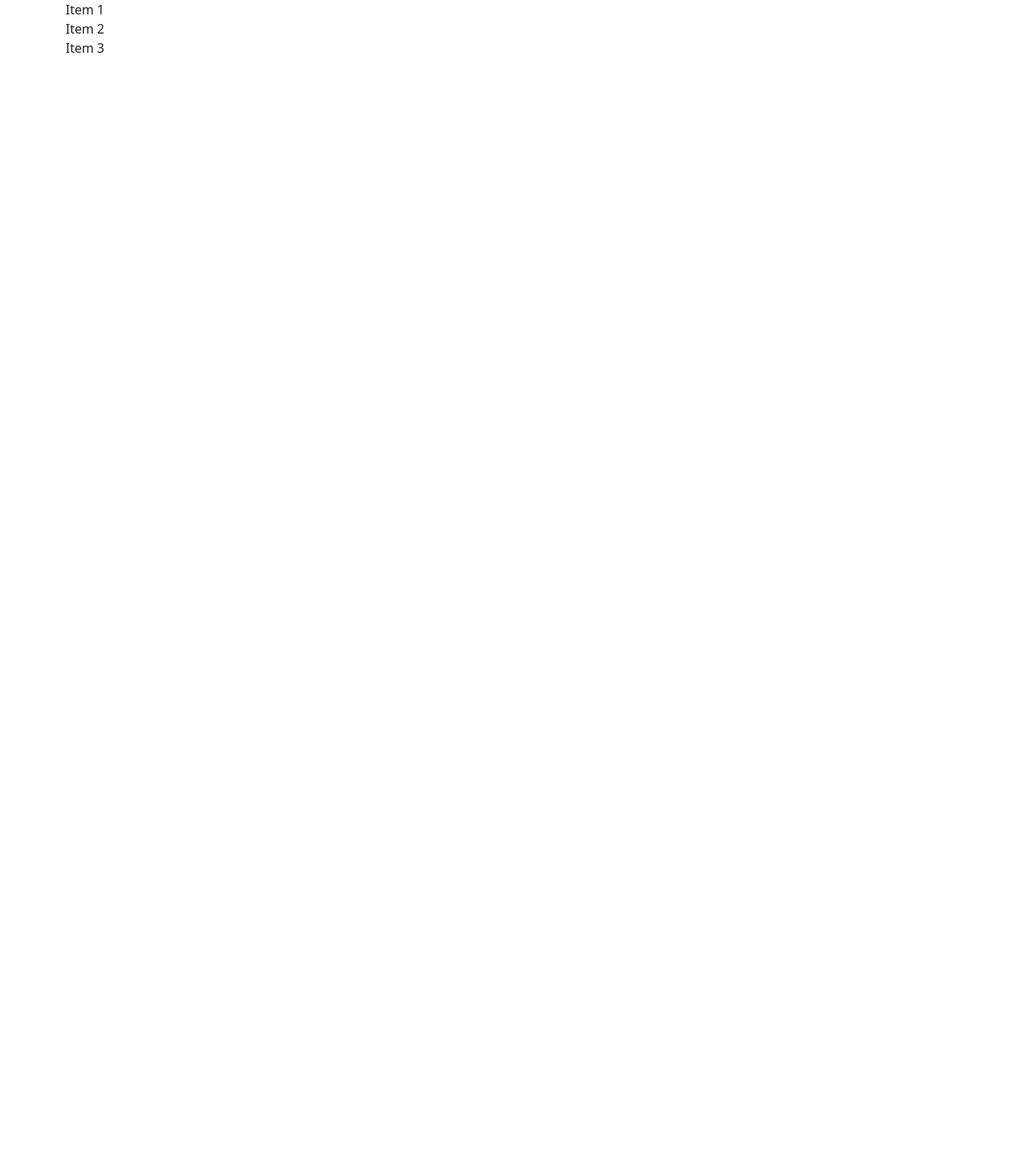
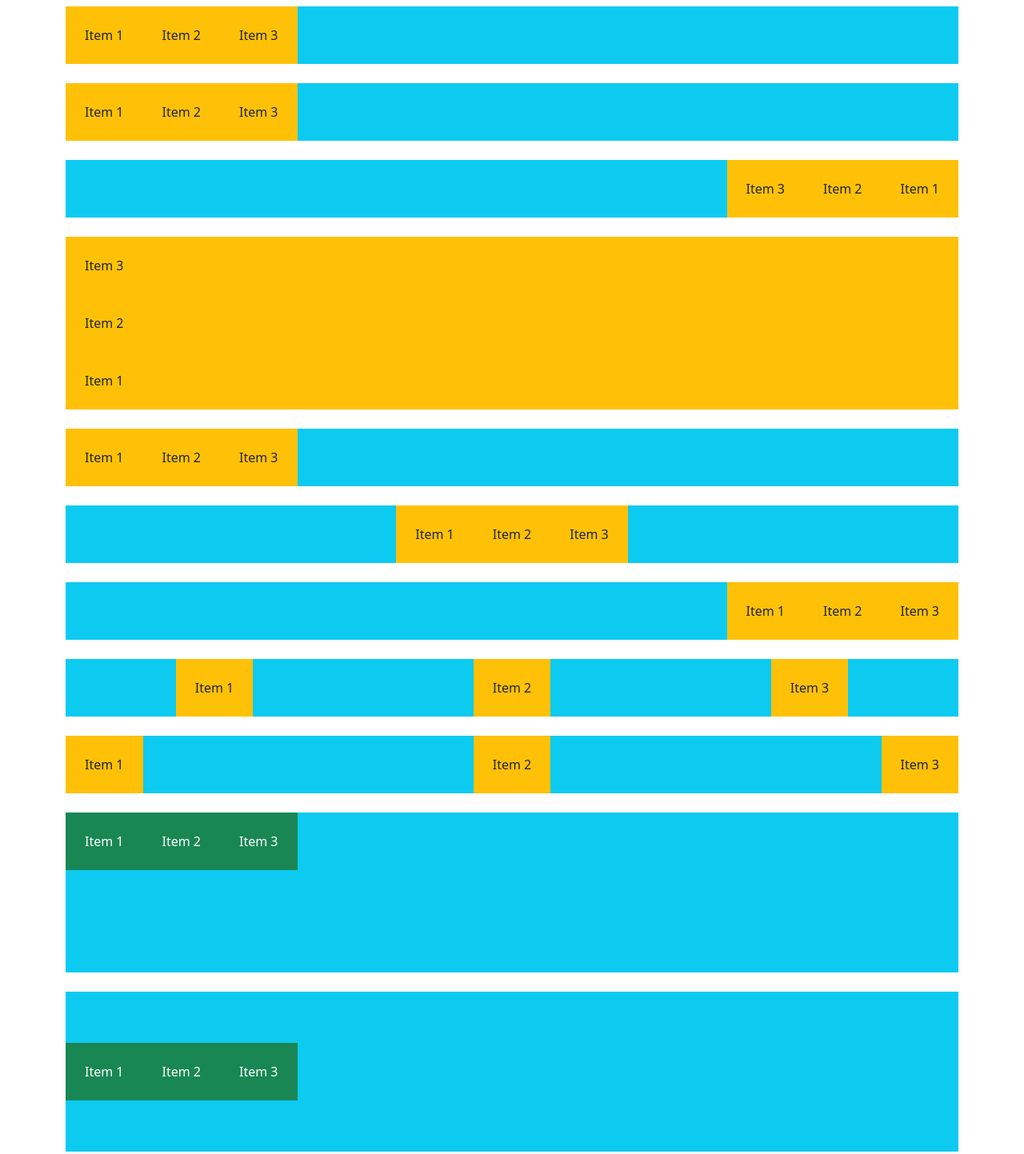
Before and after one commit to taechinnapat/github-desktop-project, a plain HTML site: page 22.Flexbox.html in a window 1280 px wide. Shown: the top 1443 px of the page at 80% size. Before the commit the page ends 800 px from the top, so only its background shows below. Drawn offline with nearby package versions, Linux system fonts and the light colour scheme.

Commit message:
22.Flexbox

```diff
--- a/22.Flexbox.html
+++ b/22.Flexbox.html
@@ -8,31 +8,106 @@
     <script src="https://cdn.jsdelivr.net/npm/bootstrap@5.1.0/dist/js/bootstrap.bundle.min.js" integrity="sha384-U1DAWAznBHeqEIlVSCgzq+c9gqGAJn5c/t99JyeKa9xxaYpSvHU5awsuZVVFIhvj" crossorigin="anonymous"></script>
 </head>
 <body>
-    <div class="container">
+    <div class="container my-2">
         <!-- การสร้าง FlexBox -->
-        <div>
-            <div>Item 1</div>
-            <div>Item 2</div>
-            <div>Item 3</div>
+        <div class="d-flex bg-info">
+            <div class="p-4 bg-warning">Item 1</div>
+            <div class="p-4 bg-warning">Item 2</div>
+            <div class="p-4 bg-warning">Item 3</div>
         </div>
         <br>
         <!-- กำหนดทิศทาง -->
-
-
+        <div class="d-flex flex-row bg-info">
+            <div class="p-4 bg-warning">Item 1</div>
+            <div class="p-4 bg-warning">Item 2</div>
+            <div class="p-4 bg-warning">Item 3</div>
+        </div>
+        <br>
         <!-- row-reverse -->
-
-
+        <div class="d-flex flex-row-reverse bg-info">
+            <div class="p-4 bg-warning">Item 1</div>
+            <div class="p-4 bg-warning">Item 2</div>
+            <div class="p-4 bg-warning">Item 3</div>
+        </div>
+        <br>
         <!-- column reverse -->
-
-
+        <div class="d-flex flex-column-reverse bg-info">
+            <div class="p-4 bg-warning">Item 1</div>
+            <div class="p-4 bg-warning">Item 2</div>
+            <div class="p-4 bg-warning">Item 3</div>
+        </div>
+        <br>
         <!-- Horizontal Alignment -->
-
-
+        <div class="d-flex justify-content-start bg-info">
+            <div class="p-4 bg-warning">Item 1</div>
+            <div class="p-4 bg-warning">Item 2</div>
+            <div class="p-4 bg-warning">Item 3</div>
+        </div>
+        <br>
+        <div class="d-flex justify-content-center bg-info">
+            <div class="p-4 bg-warning">Item 1</div>
+            <div class="p-4 bg-warning">Item 2</div>
+            <div class="p-4 bg-warning">Item 3</div>
+        </div>
+        <br>
+        <div class="d-flex justify-content-end bg-info">
+            <div class="p-4 bg-warning">Item 1</div>
+            <div class="p-4 bg-warning">Item 2</div>
+            <div class="p-4 bg-warning">Item 3</div>
+        </div>
+        <br>
+        <div class="d-flex justify-content-around bg-info">
+            <div class="p-4 bg-warning">Item 1</div>
+            <div class="p-4 bg-warning">Item 2</div>
+            <div class="p-4 bg-warning">Item 3</div>
+        </div>
+        <br>
+        <div class="d-flex justify-content-between bg-info">
+            <div class="p-4 bg-warning">Item 1</div>
+            <div class="p-4 bg-warning">Item 2</div>
+            <div class="p-4 bg-warning">Item 3</div>
+        </div>
+        <br>
         <!-- Vertical Alignment -->
-
-
+        <div class="d-flex align-items-start bg-info" style="height: 200px;">
+            <div class="p-4 bg-success text-white">Item 1</div>
+            <div class="p-4 bg-success text-white">Item 2</div>
+            <div class="p-4 bg-success text-white">Item 3</div>
+        </div>
+        <br>
+        <div class="d-flex align-items-center    bg-info" style="height: 200px;">
+            <div class="p-4 bg-success text-white">Item 1</div>
+            <div class="p-4 bg-success text-white">Item 2</div>
+            <div class="p-4 bg-success text-white">Item 3</div>
+        </div>
+        <br>
+        <div class="d-flex align-items-end bg-info" style="height: 200px;">
+            <div class="p-4 bg-success text-white">Item 1</div>
+            <div class="p-4 bg-success text-white">Item 2</div>
+            <div class="p-4 bg-success text-white">Item 3</div>
+        </div>
+        <br>
+        <div class="d-flex align-items-stretch bg-info" style="height: 200px;">
+            <div class="p-4 bg-success text-white">Item 1</div>
+            <div class="p-4 bg-success text-white">Item 2</div>
+            <div class="p-4 bg-success text-white">Item 3</div>
+        </div>
+        <br>
+        <div class="d-flex align-items-baseline bg-info" style="height: 200px;">
+            <div class="p-4 bg-success text-white">Item 1</div>
+            <div class="p-4 bg-success text-white">Item 2</div>
+            <div class="p-4 bg-success text-white">Item 3</div>
+        </div>
+        <br>
         <!-- Align Self Item -->
-
+        <div class="d-flex bg-info" style="height: 200px;">
+            <div class="p-4 bg-success text-white align-self-start">Item 1</div>
+            <div class="p-4 bg-success text-white align-self-center">Item 2</div>
+            <div class="p-4 bg-success text-white align-self-end">Item 3</div>
+            <div class="p-4 bg-success text-white align-self-stretch">Item 3</div>
+            <div class="p-4 bg-success text-white align-self-baseline">Item 3</div>
+        </div>
+        <br>
 
     </div>
 </body>
```
